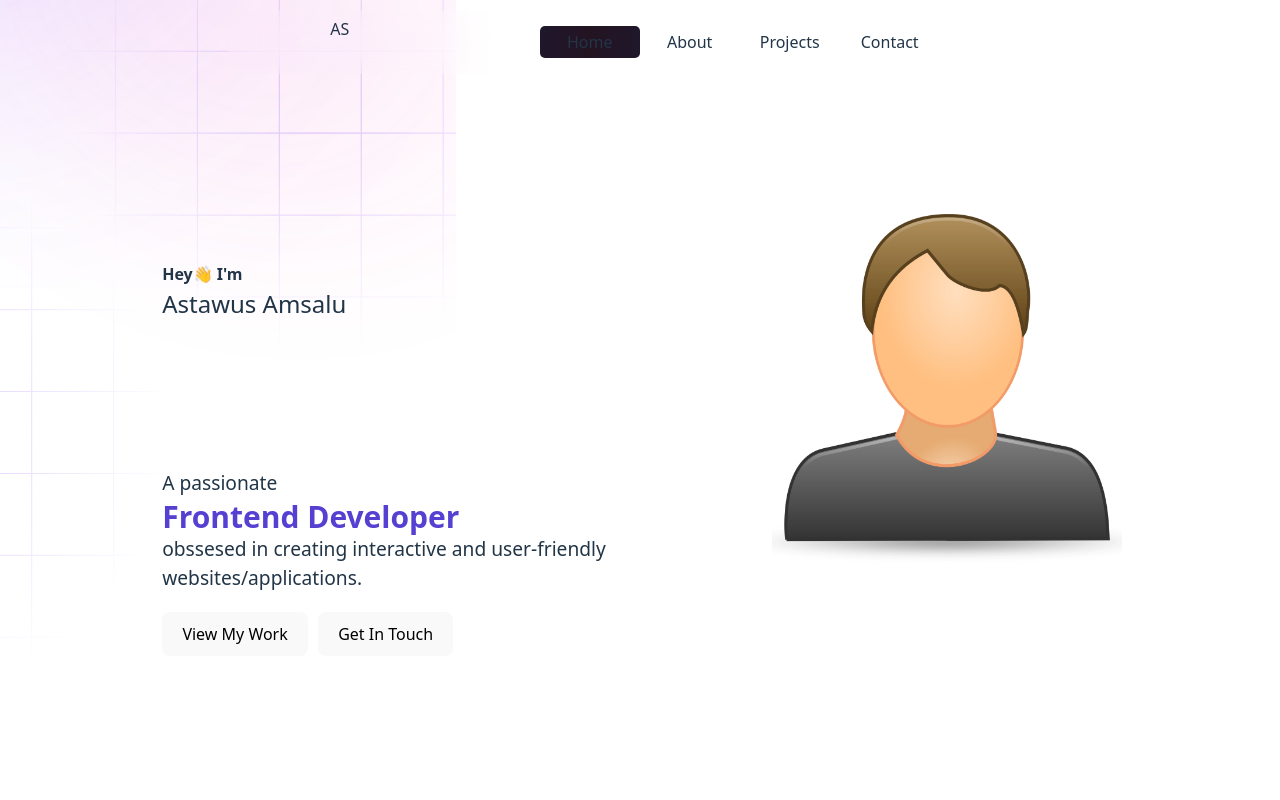
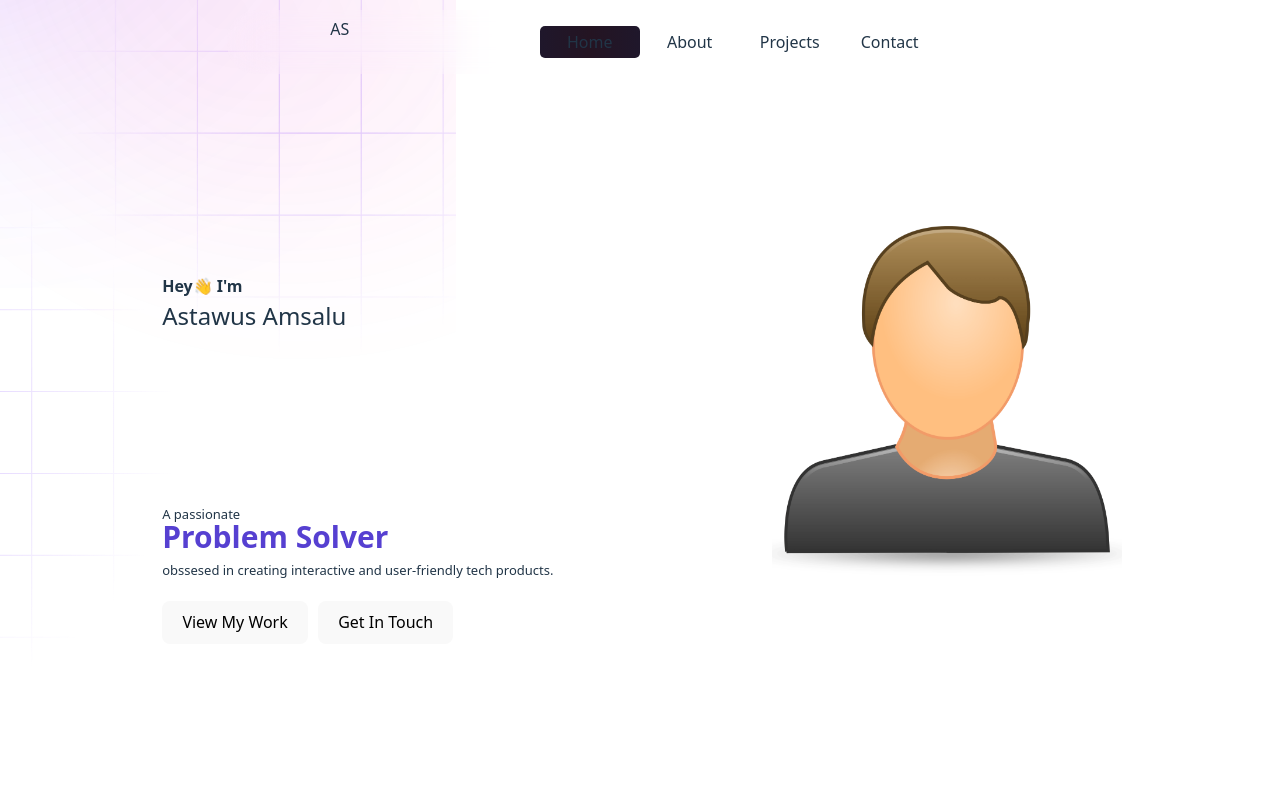
Before and after one commit to Zking4ever/Zking4ever, a React (Vite) app in the folder Portfolio(React)/: page / in a window 1280 px wide. Shown: the top 800 px of the page. Built offline with nearby package versions, Linux system fonts and the light colour scheme.

Commit message:
job title animation modified

```diff
--- a/Portfolio(React)/src/App.css
+++ b/Portfolio(React)/src/App.css
@@ -108,7 +108,7 @@
   color: inherit;
 }
 .intro{
-  font-size: 1.2rem;
+  font-size: small;
   max-width: 500px;
   margin:20px auto;
 }
@@ -127,30 +127,42 @@
   font-size: 30px;
   font-weight: bold;
   color: rgb(86, 64, 209);
-  animation: moveDownWard 5s ease infinite;
+  animation: moveDownWard 10s ease infinite;
   margin-bottom: 5px;
 }
 @keyframes moveDownWard {
   0%{
     transform: translateY(-105%);
   }
-  10%{
-    transform: translateY(-72%);
+  6%{
+    transform: translateY(-85%);
   }
-  33%{
-    transform: translateY(-72%);
+  20%{
+    transform: translateY(-85%);
   }
-  43%{
-    transform: translateY(-40%);
+  26%{
+    transform: translateY(-65%);
+  }
+  40%{
+    transform: translateY(-65%);
+  }
+  46%{
+    transform: translateY(-45%);
+  }
+  60%{
+    transform: translateY(-45%);
   }
   66%{
-    transform: translateY(-40%);
+    transform: translateY(-25%);
   }
-  76%{
-    transform: translateY(-5%);
+  80%{
+    transform: translateY(-25%);
   }
-  99%{
-    transform: translateY(-5%);
+  86%{
+    transform: translateY(-3%);
+  }
+  100%{
+    transform: translateY(-3%);
   }
 }
 .btns{
--- a/Portfolio(React)/src/pages/About.tsx
+++ b/Portfolio(React)/src/pages/About.tsx
@@ -26,8 +26,8 @@ const About = () => {
     return (
         <>
             <Header />
-            <div className='home'>
-                <section style={{textAlign:'left'}}>
+            <div>
+                <section style={{textAlign:'left',padding:20}}>
                     <h1>About</h1>
                     <p>
                         Do you remember the day you said "Ohh..I'm born for this" for the first time? you might have said it a lot:)
--- a/Portfolio(React)/src/pages/Home.tsx
+++ b/Portfolio(React)/src/pages/Home.tsx
@@ -21,19 +21,16 @@ const Home = () => {
                 </div>
                 <div className="description">
                     <div className="intro"> A passionate
-                        <div aria-hidden className='jobTitle-container'>
+                        <div className='jobTitle-container'>
                             <div className="jobTitles">
-                            <span>Full Stack Developer</span>
-                            <span>Mobile App Developer</span>
-                            <span>Frontend Developer</span>
-                            </div>
-                            <div className="jobTitles">
-                            <span>Full Stack Developer</span>
-                            <span>Mobile App Developer</span>
-                            <span>Frontend Developer</span>
+                                <span>Desktop App Developer</span>
+                                <span>Full Stack Developer</span>
+                                <span>Problem Solver</span>
+                                <span>Mobile App Developer</span>
+                                <span>Frontend Developer</span>
                             </div>
                         </div>
-                        obssesed in creating interactive and user-friendly websites/applications.
+                        obssesed in creating interactive and user-friendly tech products.
                     </div>
                     <div className="btns">
                         <Link to="/projects"><button>View My Work</button></Link>
```
